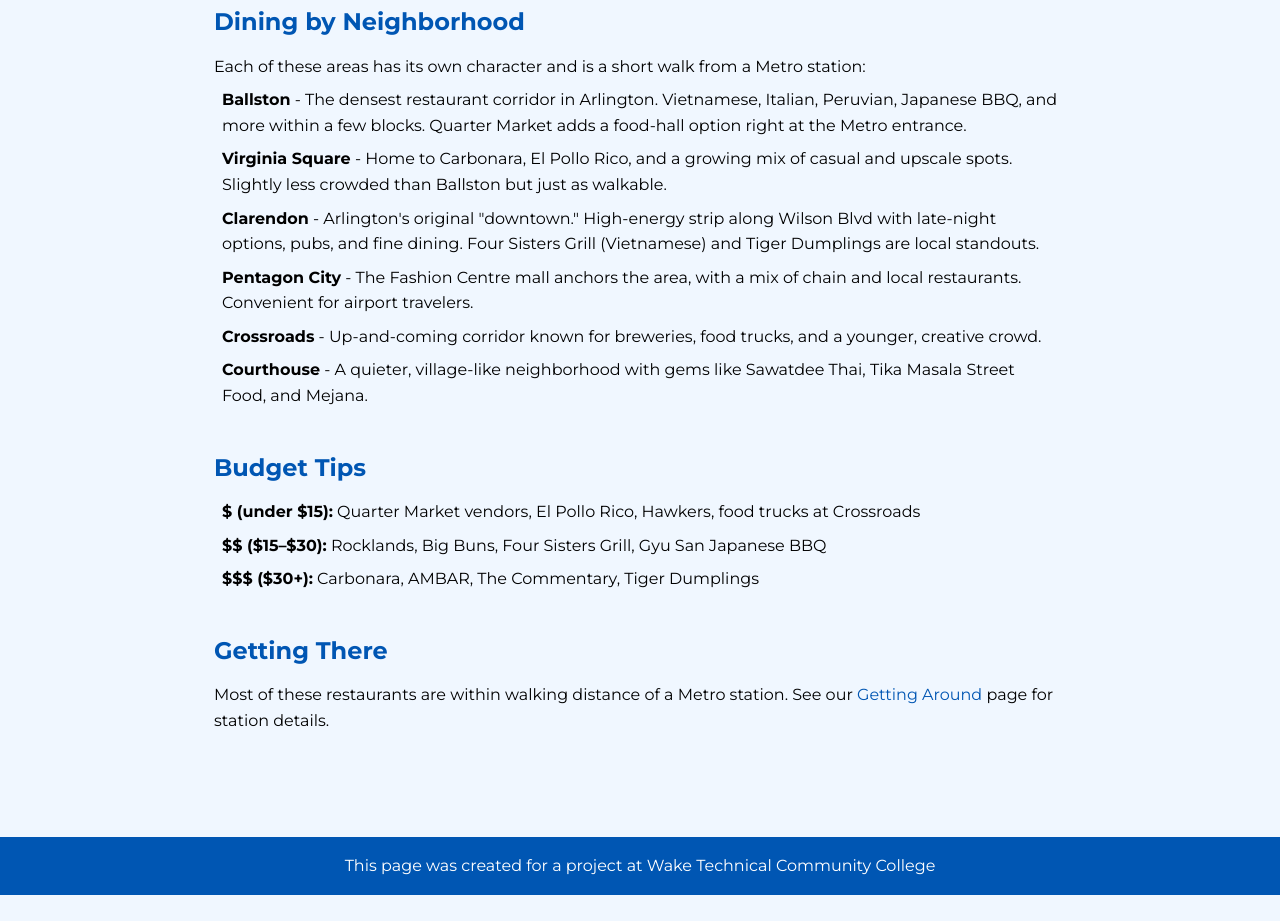
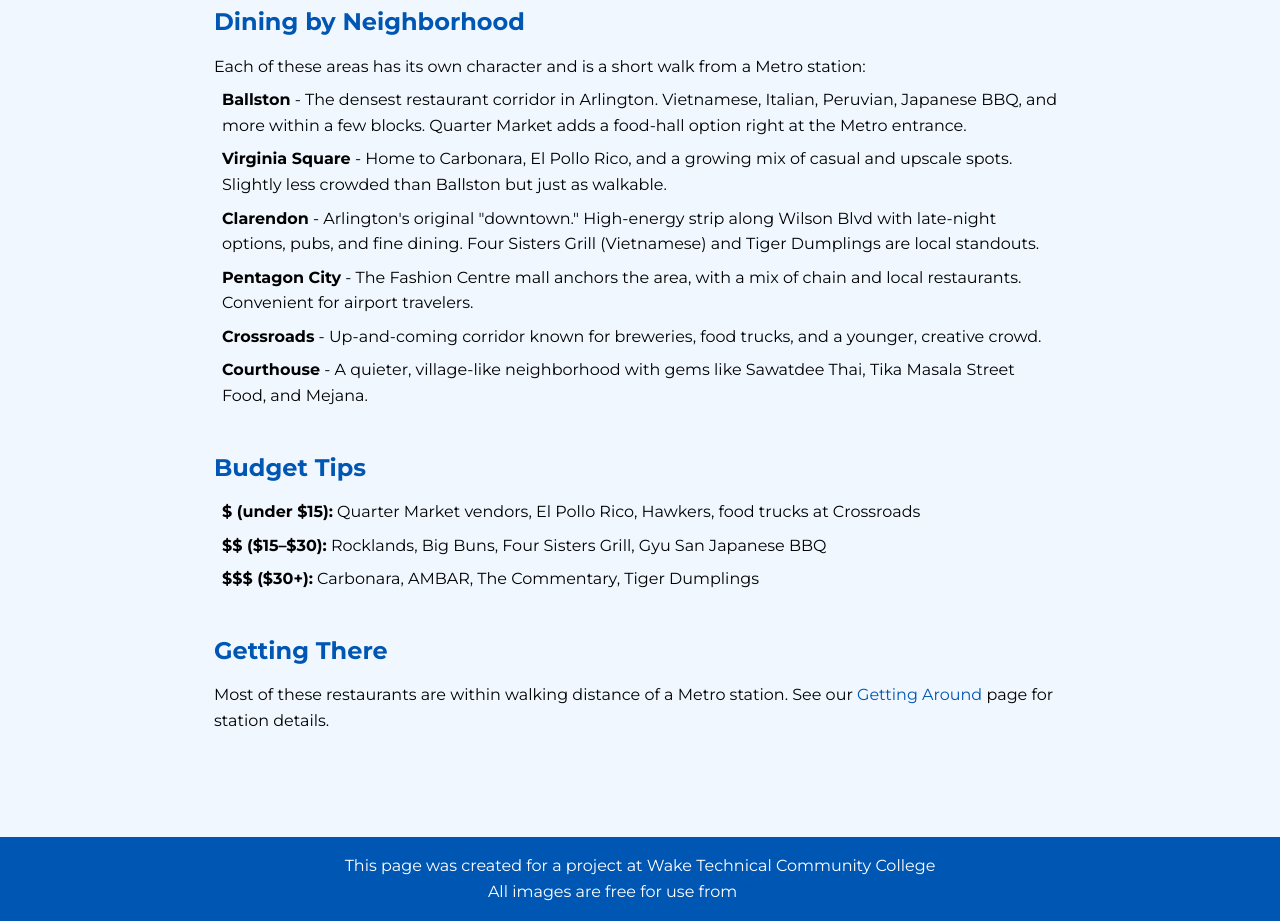
Before and after one commit to egwollum/local-guide, a plain HTML site: page dining.html in a window 1280 px wide. Shown: the part 2084-3005 px from the top of the page. Before the commit the page ends 2979 px from the top, so only its background shows below. Drawn offline with Linux system fonts and the light colour scheme.

Commit message:
Add files via upload

```diff
--- a/dining.html
+++ b/dining.html
@@ -159,6 +159,7 @@
 
   <footer>
     <p>This page was created for a project at Wake Technical Community College</p>
+    <p>All images are free for use from <a href="https://www.pexels.com/" target="_blank">Pexels</a></p>
   </footer>
 </body>
 </html>
```
Also changed, not shown: index.html (+1 -0 lines), transit.html (+1 -0 lines).
